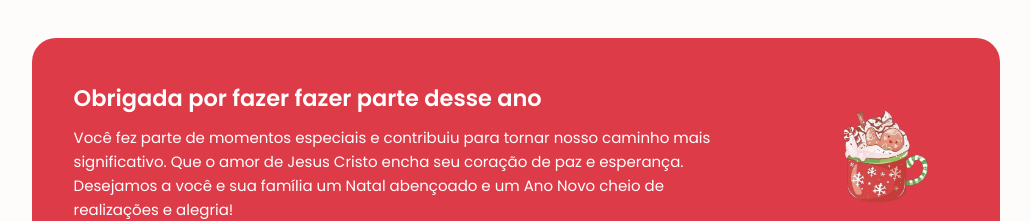
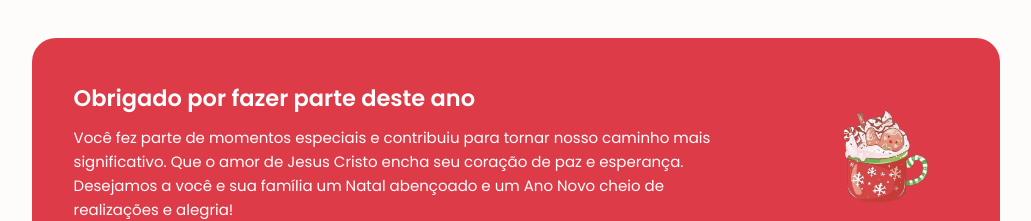
Before and after one commit to eduardavieira-dev/Christmas24, a plain HTML site: page client/index.html in a window 1280 px wide. Shown: the part 2358-2579 px from the top of the page, without its empty margins (124-1155 px from the left). Drawn offline with nearby package versions, Linux system fonts and the light colour scheme.

Commit message:
Update index.html

```diff
--- a/client/index.html
+++ b/client/index.html
@@ -191,7 +191,7 @@
             <section class="send section">
                 <div class="send__container bd-container bd-grid">
                     <div class="send__content">
-                        <h2 class="send__title">Obrigada por fazer fazer parte desse ano</h2>
+                        <h2 class="send__title">Obrigado por fazer parte deste ano</h2>
                         <p class="send__description">
                             Você fez parte de momentos especiais e contribuiu para tornar nosso
                             caminho mais significativo. Que o amor de Jesus Cristo encha seu coração
```
